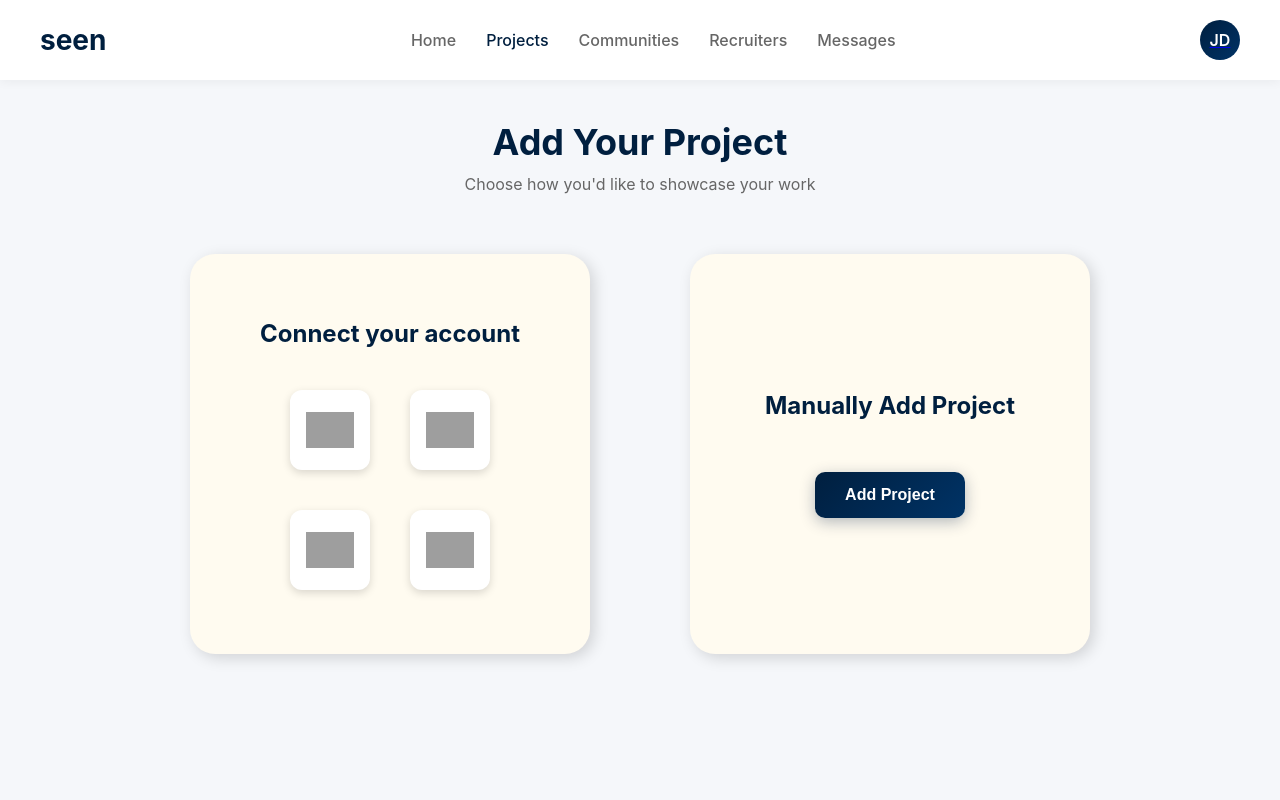
After one commit to vik01/seen, a Django app: page /add_project/ in a window 1280 px wide. The commit adds this page. Run offline with Django 5.2, Linux system fonts and the light colour scheme; grey boxes are pictures that could not be loaded.

```diff
--- /dev/null
+++ b/seen/seen_app/templates/seen_add_project.html
@@ -0,0 +1,269 @@
+<!DOCTYPE html>
+<html lang="en">
+<head>
+    <meta charset="UTF-8">
+    <meta name="viewport" content="width=device-width, initial-scale=1.0">
+    <title>Seen - Add Project</title>
+    <style>
+        * {
+            margin: 0;
+            padding: 0;
+            box-sizing: border-box;
+        }
+
+        body {
+            font-family: -apple-system, BlinkMacSystemFont, 'Segoe UI', Roboto, Oxygen, Ubuntu, Cantarell, sans-serif;
+            background: #f5f7fa;
+            min-height: 100vh;
+        }
+
+        .navbar {
+            background: white;
+            padding: 20px 40px;
+            box-shadow: 0 2px 10px rgba(0, 0, 0, 0.05);
+            display: flex;
+            justify-content: space-between;
+            align-items: center;
+            position: sticky;
+            top: 0;
+            z-index: 100;
+        }
+
+        .logo {
+            font-size: 28px;
+            font-weight: 700;
+            color: #001f3f;
+        }
+
+        .nav-links {
+            display: flex;
+            gap: 30px;
+            align-items: center;
+        }
+
+        .nav-links a {
+            color: #666;
+            text-decoration: none;
+            font-weight: 500;
+            transition: color 0.3s ease;
+        }
+
+        .nav-links a:hover,
+        .nav-links a.active {
+            color: #001f3f;
+        }
+
+        .profile-icon {
+            width: 40px;
+            height: 40px;
+            background: linear-gradient(135deg, #001f3f 0%, #003366 100%);
+            border-radius: 50%;
+            display: flex;
+            align-items: center;
+            justify-content: center;
+            color: white;
+            font-weight: 600;
+            cursor: pointer;
+        }
+
+        .container {
+            max-width: 1200px;
+            margin: 0 auto;
+            padding: 40px;
+        }
+
+        .header {
+            text-align: center;
+            margin-bottom: 60px;
+        }
+
+        .header h1 {
+            font-size: 36px;
+            font-weight: 700;
+            color: #001f3f;
+            margin-bottom: 10px;
+        }
+
+        .header p {
+            font-size: 16px;
+            color: #666;
+        }
+
+        .selection-container {
+            display: flex;
+            justify-content: center;
+            align-items: stretch;
+            gap: 100px;
+            max-width: 900px;
+            margin: 0 auto;
+        }
+
+        .selection-box {
+            width: 700px;
+            height: 400px;
+            background: #FFFBF0;
+            border-radius: 25px;
+            padding: 60px;
+            box-shadow: 4px 4px 15px rgba(0, 0, 0, 0.15);
+            display: flex;
+            flex-direction: column;
+            align-items: center;
+            justify-content: center;
+            transition: transform 0.3s ease, box-shadow 0.3s ease;
+        }
+
+        .selection-box:hover {
+            transform: translateY(-5px);
+            box-shadow: 6px 6px 20px rgba(0, 0, 0, 0.2);
+        }
+
+        .box-title {
+            color: #001f3f;
+            font-size: 24px;
+            font-weight: 700;
+            text-align: center;
+            margin-bottom: 40px;
+            line-height: 1.3;
+        }
+
+        .icon-grid {
+            display: grid;
+            grid-template-columns: repeat(2, 80px);
+            grid-template-rows: repeat(2, 80px);
+            gap: 40px;
+        }
+
+        .icon-button {
+            width: 80px;
+            height: 80px;
+            border: none;
+            border-radius: 12px;
+            background: white;
+            cursor: pointer;
+            box-shadow: 0 3px 8px rgba(0, 0, 0, 0.15);
+            transition: transform 0.2s ease, box-shadow 0.2s ease;
+            padding: 16px;
+            display: flex;
+            align-items: center;
+            justify-content: center;
+        }
+
+        .icon-button:hover {
+            transform: translateY(-3px);
+            box-shadow: 0 5px 12px rgba(0, 0, 0, 0.2);
+        }
+
+        .icon-button:active {
+            transform: translateY(-1px);
+        }
+
+        .icon-button img {
+            width: 100%;
+            height: 100%;
+            object-fit: contain;
+        }
+
+        .add-project-button {
+            background: linear-gradient(135deg, #001f3f 0%, #003366 100%);
+            color: white;
+            font-size: 16px;
+            font-weight: 600;
+            padding: 14px 30px;
+            border: none;
+            border-radius: 10px;
+            cursor: pointer;
+            box-shadow: 0 4px 15px rgba(0, 31, 63, 0.3);
+            transition: transform 0.3s ease, box-shadow 0.3s ease;
+            margin-top: 10px;
+        }
+
+        .add-project-button:hover {
+            transform: translateY(-2px);
+            box-shadow: 0 6px 20px rgba(0, 31, 63, 0.4);
+        }
+
+        .add-project-button:active {
+            transform: translateY(0);
+        }
+
+        @media (max-width: 768px) {
+            .navbar {
+                padding: 15px 20px;
+            }
+
+            .nav-links {
+                display: none;
+            }
+
+            .container {
+                padding: 40px 20px;
+            }
+
+            .selection-container {
+                flex-direction: column;
+                gap: 40px;
+                align-items: center;
+            }
+
+            .selection-box {
+                width: 100%;
+                max-width: 700px;
+            }
+        }
+    </style>
+</head>
+<body>
+    <nav class="navbar">
+        <div class="logo">seen</div>
+        <div class="nav-links">
+            <a href="/home">Home</a>
+            <a href="/add_project" class="active">Projects</a>
+            <a href="/communities">Communities</a>
+            <a href="#">Recruiters</a>
+            <a href="#">Messages</a>
+        </div>
+        <a href="/profile"><div class="profile-icon">JD</div></a>
+    </nav>
+
+    <div class="container">
+        <div class="header">
+            <h1>Add Your Project</h1>
+            <p>Choose how you'd like to showcase your work</p>
+        </div>
+
+        <div class="selection-container">
+            <!-- Box 1: Connect Account -->
+            <div class="selection-box">
+                <h2 class="box-title">Connect your account</h2>
+                <div class="icon-grid">
+                    <button class="icon-button" onclick="connectAccount('github')">
+                        <img src="https://cdn.simpleicons.org/github/181717" alt="GitHub">
+                    </button>
+                    <button class="icon-button" onclick="connectAccount('behance')">
+                        <img src="https://cdn.simpleicons.org/behance/1769FF" alt="Behance">
+                    </button>
+                    <button class="icon-button" onclick="connectAccount('fiverr')">
+                        <img src="https://cdn.simpleicons.org/fiverr/1DBF73" alt="Fiverr">
+                    </button>
+                    <button class="icon-button" onclick="connectAccount('upwork')">
+                        <img src="https://cdn.simpleicons.org/upwork/6FDA44" alt="Upwork">
+                    </button>
+                </div>
+            </div>
+
+            <!-- Box 2: Manual Add -->
+            <div class="selection-box">
+                <h2 class="box-title">Manually Add Project</h2>
+                <a href="add_manual_project/"><button class="add-project-button">Add Project</button></a>
+            </div>
+        </div>
+    </div>
+
+    <script>
+        function connectAccount(platform) {
+            alert('Connecting to ' + platform.charAt(0).toUpperCase() + platform.slice(1) + '...');
+            // Add your connection logic here
+        }
+    </script>
+</body>
+</html>
--- a/seen/seen_app/templates/seen_communities_page.html
+++ b/seen/seen_app/templates/seen_communities_page.html
@@ -539,7 +539,7 @@
         <div class="logo">seen</div>
         <div class="nav-links">
             <a href="/home">Home</a>
-            <a href="/publish_project">Projects</a>
+            <a href="/add_project">Projects</a>
             <a href="/communities" class="active">Communities</a>
             <a href="#">Recruiters</a>
             <a href="#">Messages</a>
--- a/seen/seen_app/templates/seen_home_feed.html
+++ b/seen/seen_app/templates/seen_home_feed.html
@@ -574,7 +574,7 @@
         <div class="logo">seen</div>
         <div class="nav-links">
             <a href="/home" class="active">Home</a>
-            <a href="/publish_project">Projects</a>
+            <a href="/add_project">Projects</a>
             <a href="/communities">Communities</a>
             <a href="#">Recruiters</a>
             <a href="#">Messages</a>
--- a/seen/seen_app/templates/seen_profile_page.html
+++ b/seen/seen_app/templates/seen_profile_page.html
@@ -973,7 +973,7 @@
         <div class="logo">seen</div>
         <div class="nav-links">
             <a href="/home">Home</a>
-            <a href="/publish_project">Projects</a>
+            <a href="/add_project">Projects</a>
             <a href="/communities">Communities</a>
             <a href="#">Recruiters</a>
             <a href="#">Messages</a>
--- a/seen/seen_app/templates/seen_publish_project.html
+++ b/seen/seen_app/templates/seen_publish_project.html
@@ -624,7 +624,7 @@
         <div class="logo">seen</div>
         <div class="nav-links">
             <a href="/home">Home</a>
-            <a href="/publish_project" class="active">Projects</a>
+            <a href="/add_project" class="active">Projects</a>
             <a href="/communities">Communities</a>
             <a href="#">Recruiters</a>
             <a href="#">Messages</a>
--- a/seen/seen_app/urls.py
+++ b/seen/seen_app/urls.py
@@ -6,5 +6,7 @@ urlpatterns = [
     path('home/', views.home, name='home'),
     path('profile/', views.profile, name='profile'),
     path('communities/', views.communities, name='communities'),
-    path('publish_project/', views.publish_project, name='publish_project'),
+    path('add_project/', views.add_project, name='add_project'),
+    path('add_project/add_manual_project/', views.manual_project, name='add_manual_project'),
+
 ]
--- a/seen/seen_app/views.py
+++ b/seen/seen_app/views.py
@@ -18,6 +18,10 @@ def communities(request):
     template = loader.get_template('seen_communities_page.html')
     return HttpResponse(template.render())
 
-def publish_project(request):
+def add_project(request):
+    template = loader.get_template('seen_add_project.html')
+    return HttpResponse(template.render())
+
+def manual_project(request):
     template = loader.get_template('seen_publish_project.html')
     return HttpResponse(template.render())
```
